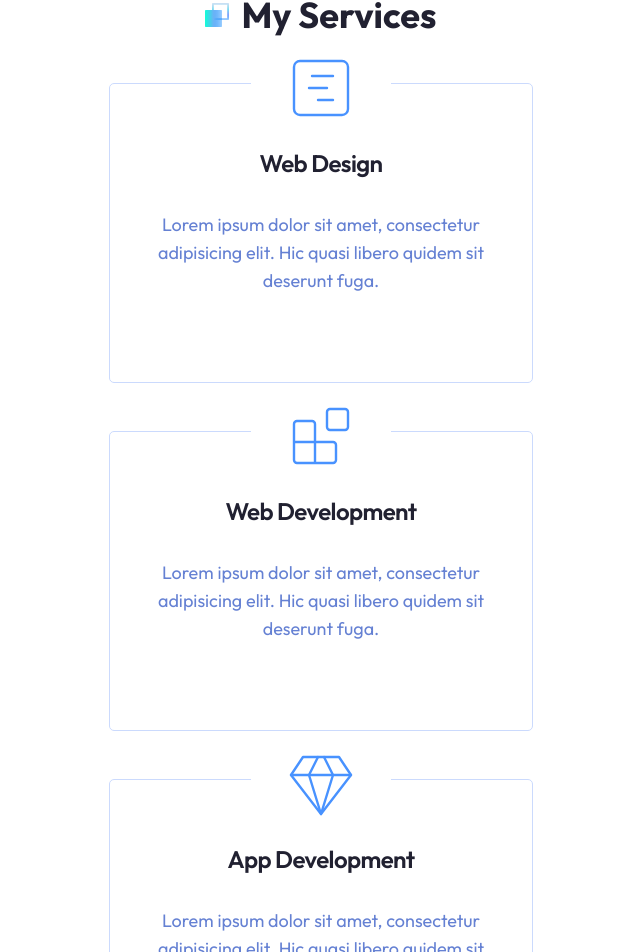
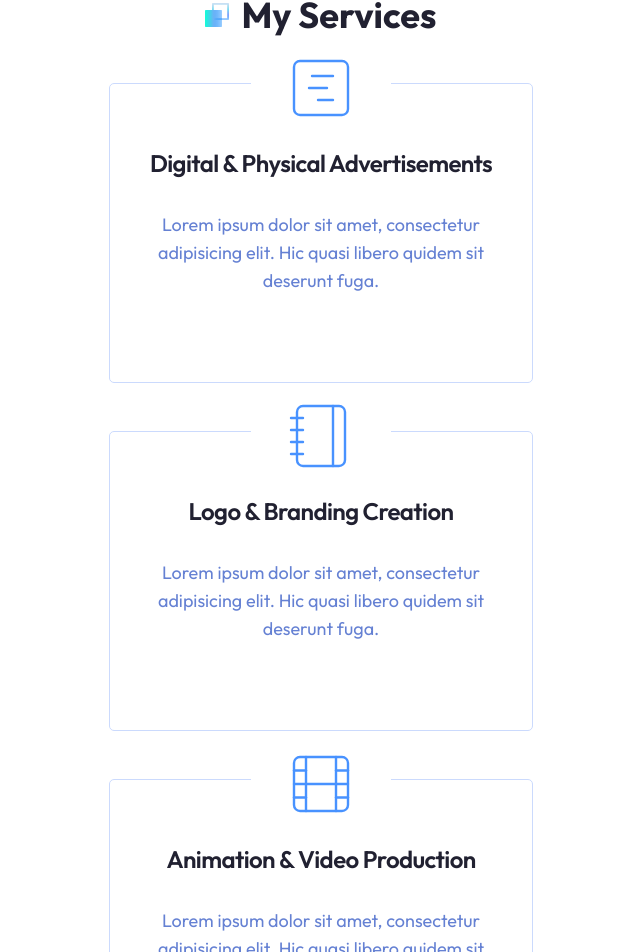
Before and after one commit to danpellegrino/tjsportfolio, a Next.js app: page / in a window 1280 px wide. Shown: the part 1701-2653 px from the top of the page, without its empty margins (319-959 px from the left). Built offline with nearby package versions, Linux system fonts and the light colour scheme.

Commit message:
Update service icons and titles

```diff
--- a/components/Services.jsx
+++ b/components/Services.jsx
@@ -1,4 +1,4 @@
-import { GanttChartSquare, Blocks, Gem } from 'lucide-react';
+import { GanttChartSquare, Notebook, Film } from 'lucide-react';
 import {
   Card,
   CardContent,
@@ -10,19 +10,19 @@ import {
 const servicesData = [
   {
     icon: <GanttChartSquare size={72} strokeWidth={0.8} />,
-    title: 'Web Design',
+    title: 'Digital & Physical Advertisements',
     description:
       'Lorem ipsum dolor sit amet, consectetur adipisicing elit. Hic quasi libero quidem sit deserunt fuga.',
   },
   {
-    icon: <Blocks size={72} strokeWidth={0.8} />,
-    title: 'Web Development',
+    icon: <Notebook size={72} strokeWidth={0.8} />,
+    title: 'Logo & Branding Creation',
     description:
       'Lorem ipsum dolor sit amet, consectetur adipisicing elit. Hic quasi libero quidem sit deserunt fuga.',
   },
   {
-    icon: <Gem size={72} strokeWidth={0.8} />,
-    title: 'App Development',
+    icon: <Film size={72} strokeWidth={0.8} />,
+    title: 'Animation & Video Production',
     description:
       'Lorem ipsum dolor sit amet, consectetur adipisicing elit. Hic quasi libero quidem sit deserunt fuga.',
   },
```
